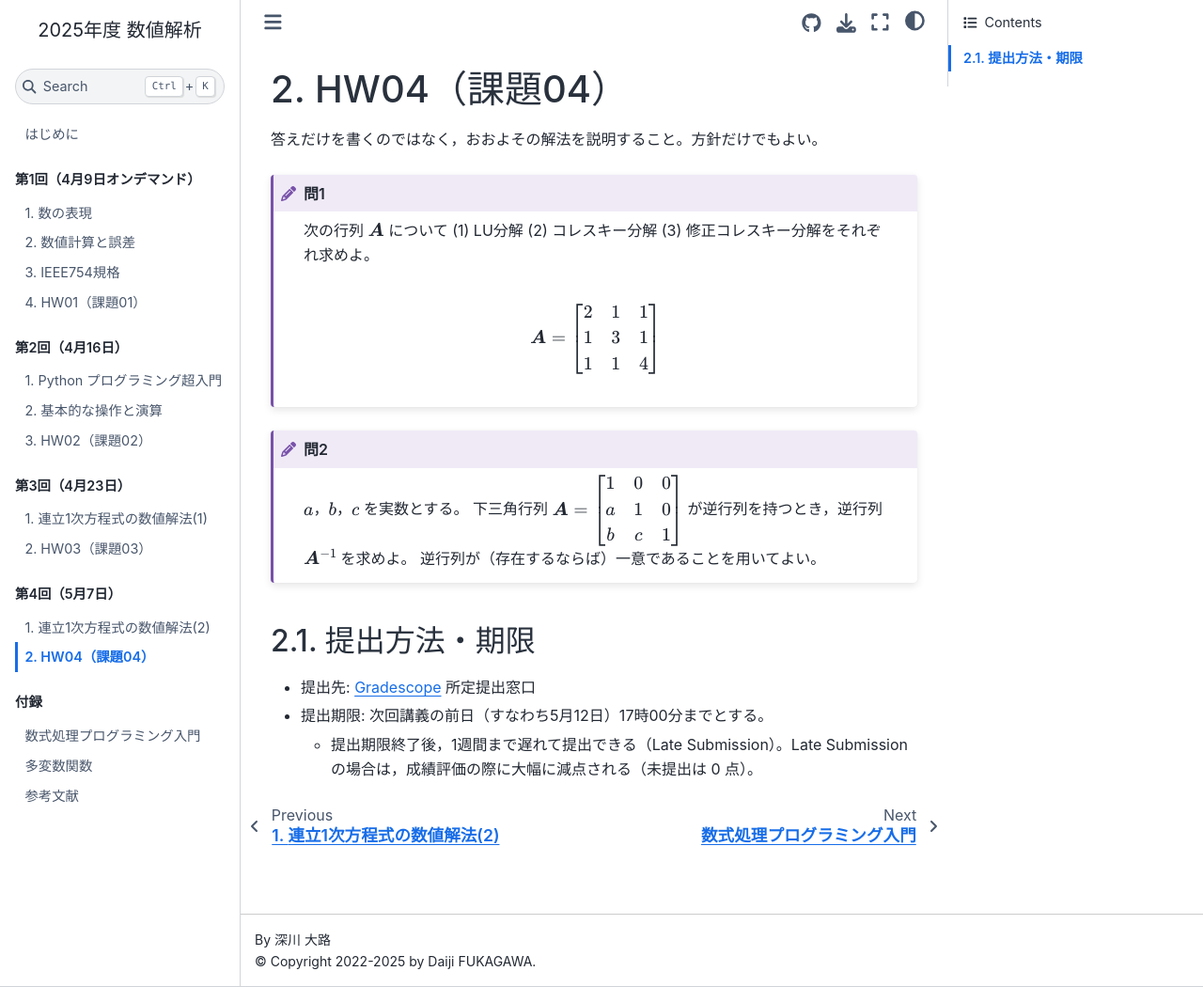
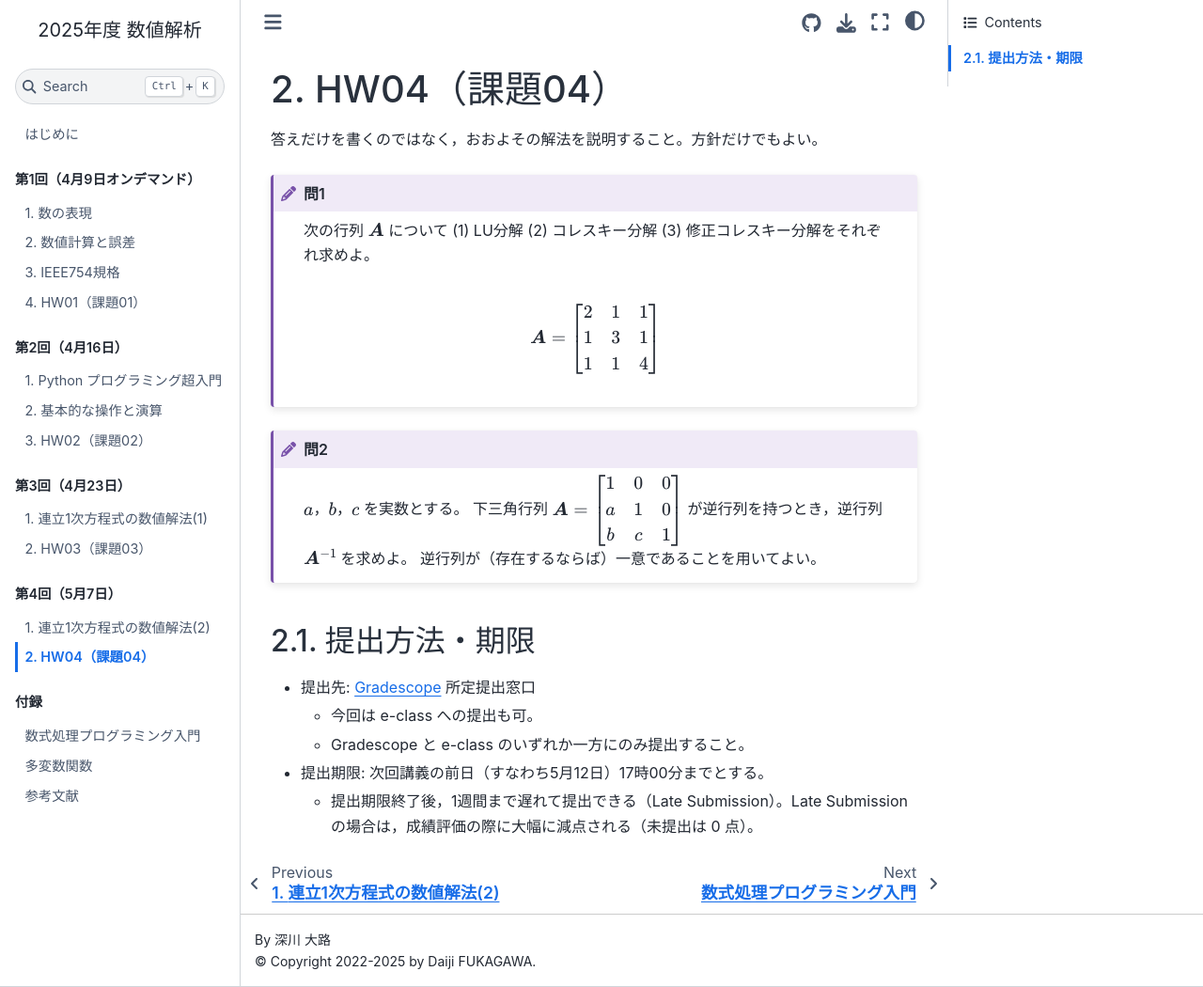
Before and after one commit to dfukagaw28/lec-numana, a Jupyter Book: the page built from docs/lec04/hw04.md, in a window 1280 px wide and 1050 px high. Shown: the whole window at 94% size. Built offline with Jupyter Book 1.0.4 settings and Sphinx 7.4.7 and the Sphinx Book theme 1.1.4, drawn with Linux system fonts in a browser that asks for light colours.

Commit message:
Gradescope も e-class も認める

```diff
--- a/docs/lec04/hw04.md
+++ b/docs/lec04/hw04.md
@@ -40,5 +40,7 @@ $a$，$b$，$c$ を実数とする。
 ## 提出方法・期限
 
 - 提出先: [Gradescope](https://www.gradescope.com/) 所定提出窓口
+  - 今回は e-class への提出も可。
+  - Gradescope と e-class のいずれか一方にのみ提出すること。
 - 提出期限: 次回講義の前日（すなわち5月12日）17時00分までとする。
   - 提出期限終了後，1週間まで遅れて提出できる（Late Submission）。Late Submission の場合は，成績評価の際に大幅に減点される（未提出は 0 点）。
```
Also changed, not shown: docs/lec03/hw03.md (+2 -0 lines).
